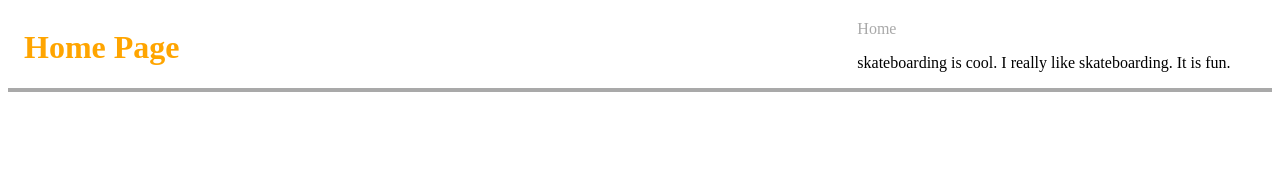
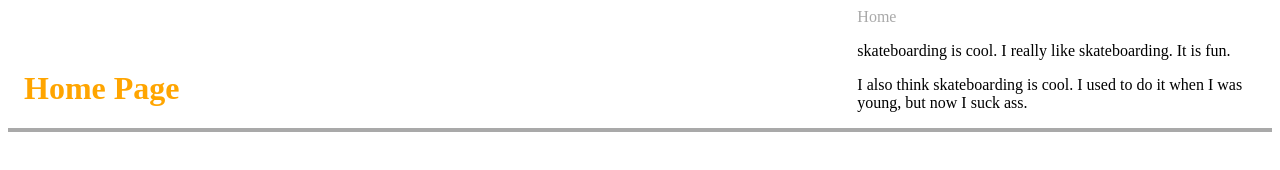
Before and after one commit to will-ferens/git-collab-2, a plain HTML site: page app/about.html in a window 1280 px wide. Drawn offline with Linux system fonts and the light colour scheme.

Commit message:
also edited html

```diff
--- a/app/about.html
+++ b/app/about.html
@@ -11,6 +11,7 @@
       <nav>
         <a href="index.html">Home</a>
         <p>skateboarding is cool. I really like skateboarding. It is fun.</p>
+        <p>I also think skateboarding is cool.  I used to do it when I was young, but now I suck ass.</p>
       </nav>
     </header>
   </body>
```
